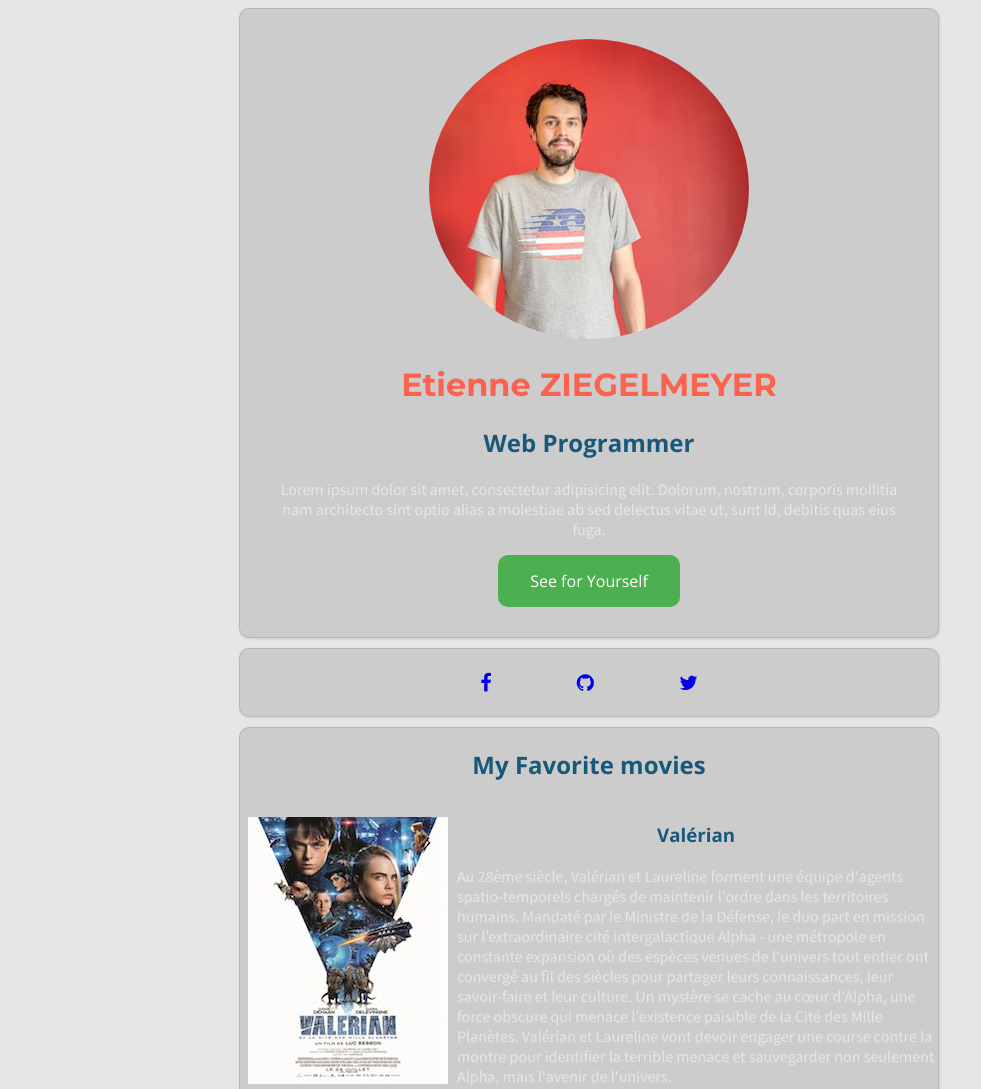
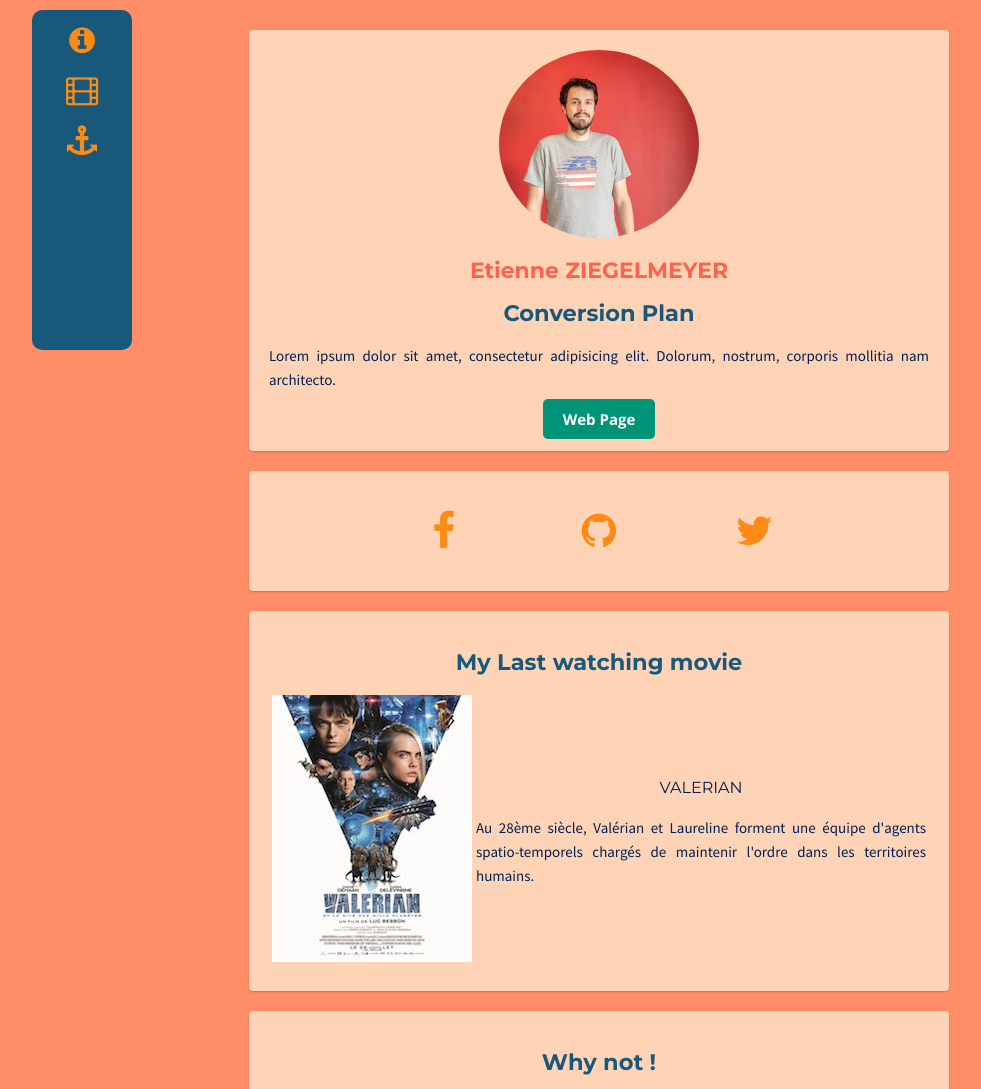
Before and after one commit to Ethan081/profile, a plain HTML site: page index.html in a window 1280 px wide. Shown: the top 1089 px of the page, without its empty margins (51-1032 px from the left). Drawn offline with nearby package versions, Linux system fonts and the light colour scheme.

Commit message:
my profile page

```diff
--- a/index.html
+++ b/index.html
@@ -9,24 +9,33 @@
   </head>
 
   <body>
+    <div id="sidebar">
+    <ul>
+      <li><a href="#about"><i class="fa fa-info-circle" aria-hidden="true"></i></a></li>
+      <li><a href="#movies"><i class="fa fa-film" aria-hidden="true"></i></a></li>
+      <li><a href="#anchor"><i class="fa fa-anchor" aria-hidden="true"></i></a></li>
+    </ul>
+
+    </div>
+
+    <div id="page-content">
 
       <div class="container">
 
-    <div class="card align-center">
-      <img class="img-circle" src="images/WEtienne.jpg" alt="">
+        <div class="card text-center" id="about">
+          <img src="images/WEtienne.jpg" alt="Portrait EZ" class="img-circle">
           <h1>Etienne ZIEGELMEYER</h1>
-
-      <h2>Web Programmer</h2>
+          <h2>Conversion Plan</h2>
 
           <p>
-        Lorem ipsum dolor sit amet, consectetur adipisicing elit. Dolorum, nostrum, corporis mollitia nam architecto sint optio alias a molestiae ab sed delectus vitae ut, sunt id, debitis quas eius fuga.
+            Lorem ipsum dolor sit amet, consectetur adipisicing elit. Dolorum, nostrum, corporis mollitia nam architecto.
           </p>
 
-      <a href="www.lewagon.org" class="button">See for Yourself</a>
+          <a href="https://jsbin.com" class="btn-green">Web Page</a>
         </div>
 
-    <div class="social">
-      <ul class="align-center">
+        <div class="card text-center">
+          <ul class="list-inline">
             <li>
               <a href="https://fr-fr.facebook.com/"><i class="fa fa-facebook"></i></a>
             </li>
@@ -40,31 +49,53 @@
         </div>
 
 
-    <div class="table-movie">
-      <h2>My Favorite movies</h2>
+        <div class="card" id="movies">
+          <h2>My Last watching movie</h2>
           <table>
             <tbody>
               <tr>
-              <td class="image_movie">
+                  <td>
                     <img src="images/valerian.jpg" alt="valerian_movie_picture">
                   </td>
-              <td class="image_movie">
-                <h3>Valérian</h3>
+                  <td>
+                    <h3>VALERIAN</h3>
                     <p>
-                Au 28ème siècle, Valérian et Laureline forment une équipe d'agents spatio-temporels chargés de maintenir l'ordre dans les territoires humains. Mandaté par le Ministre de la Défense, le duo part en mission sur l’extraordinaire cité intergalactique Alpha - une métropole en constante expansion où des espèces venues de l'univers tout entier ont convergé au fil des siècles pour partager leurs connaissances, leur savoir-faire et leur culture. Un mystère se cache au cœur d'Alpha, une force obscure qui menace l'existence paisible de la Cité des Mille Planètes. Valérian et Laureline vont devoir engager une course contre la montre pour identifier la terrible menace et sauvegarder non seulement Alpha, mais l'avenir de l'univers.
+                    Au 28ème siècle, Valérian et Laureline forment une équipe d'agents spatio-temporels chargés de maintenir l'ordre dans les territoires humains.
                     </p>
                   </td>
               </tr>
             </tbody>
           </table>
         </div>
-    <div class="link">
+
+        <div class="card">
+          <h2>Why not ! </h2>
+          <table>
+            <tbody>
+              <tr>
+                  <td>
+                    <img src="images/ass_jungle.jpg" alt="_movie_picture">
+                  </td>
+                  <td>
+                    <h3>LES AS DE LA JUNGLE</h3>
+                    <p>
+                    Maurice a tout d’un pingouin… mais le tigre est en lui !
+                    Elevé par une tigresse, ce pingouin loin d’être manchot est devenu un pro du Kung Fu.
+                    Avec ses amis, les As de la jungle, Maurice entend dorénavant faire régner l’ordre et la justice dans la jungle, comme sa mère avant lui.
+                    </p>
+                  </td>
+              </tr>
+            </tbody>
+          </table>
+        </div>
+
+        <div class="card" id="anchor">
           <h2>About this page</h2>
           <p>
           This page has been coded during the <a href="http://www.lewagon.org" target="_blank">FullStack program @LeWagon</a>. That was probably the best experience of my entire life.
           </p>
         </div>
-
+      </div>
     </div>
   </body>
 </html>
--- a/style.css
+++ b/style.css
@@ -1,87 +1,110 @@
 body{
-font-family: 'Open Sans', sans-serif;
-color: #FFFFFF;
-background-color: #E6E6E6;
+  background: #ff8d68;
+  font-family: 'Open Sans', sans-serif;
+  font-weight: 300;
+  color: #001f52;
+  font-size: 15px;
+  line-height: 1.6em;
+}
+
+h1, h2, h3{
+  font-family: 'Montserrat', sans-serif;
 }
 
 h1{
   color: #fc624d;
-  font-family: 'Montserrat', sans-serif;
+  font-size: 22px;
+}
+
+h2{
+  color: #18587a;
   text-align: center;
 }
-
-h2,h3{
-  color: #18587a;
-  font-family: 'Open Sans', sans-serif;
-  text-align: center;
+h3{
+  font-size: 16px;
+  font-weight: 300;
 }
 
 p{
   font-family: 'Source Sans Pro', sans-serif;
-  color: #E6E6E6;
+  text-align: justify;
 }
 
-li{
-  display: inline-block;
-  text-align: center;
+img{
+  width: 200px;
+}
+
+a{
+  color: #fc8a15;
+  text-decoration: none;
+}
+
+a:hover{
+  color: #c06c84;
+  text-decoration: none;
 }
 
 
 /* DIV*/
 .container{
   width: 700px;
-  margin: 0 auto;
+  margin: 30px auto;
 }
-.align-center{
+.card{
+  background: #ffd3b6;
+  text-align: center;
+  padding: 20px;
+  margin-bottom: 20px;
+  border-radius: 4px;
+  box-shadow: 0px 1px 2px 0px rgba(0, 0, 0, 0.2);
+}
+.img-circle{
+  border-radius: 50%;
+}
+.text-center{
   text-align: center;
 }
-.card{
-  padding: 30px;
-  background-color:#CCCCCC;
+.btn-green{
+  background: #009378;
+  color: white;
+  font-weight: bold;
+  padding: 10px 20px;
+  border-radius: 5px;
+}
+.btn-green:hover{
+  color: white;
+  background: #1ee494;
+}
+.list-inline{
+  padding-left: 0px;
+  list-style: none;
+  font-size: 20px;
+}
+.list-inline li{
+  display: inline-block;
+  width: 150px;
+  font-size: 40px;
+}
+#sidebar{
+  color: #ff8d68;
+  position: fixed;
+  width: 100px;
+  top: 10px;
+  bottom: 450px;
+  text-align: center;
+  background:#18587a;
   border-radius: 10px;
-  box-shadow: 1px 1px 3px rgba(0, 0, 0, 0.1);
-  border: 1px solid rgba(0, 0, 0, 0.1);
+  margin-left: 75px
 }
-.image{
-  margin:0 auto;
+#sidebar ul {
+  padding-left: 0px;
+  list-style: none;
+  font-size: 15px;
 }
-.img-circle {
-  height: 300px;
-  border-radius: 50%;
+#sidebar ul li{
+  margin-bottom: 20px;
+  font-size: 30px;
 }
-
-.button{
-  background-color: #4CAF50;
-    border: none;
-    color: white;
-    padding: 15px 32px;
-    text-align: center;
-    text-decoration: none;
-    display: inline-block;
-    font-size: 16px;
-    border-radius: 10px;
+#page-content{
+  margin-left: 20px;
 }
-.social{
-  font-size: 20px;
-  letter-spacing: 40px;
-  margin: 0 auto;
-  background-color:#CCCCCC;
-  margin-top: 10px;
-  margin-bottom: 10px;
-  border-radius: 10px;
-  box-shadow: 1px 1px 3px rgba(0, 0, 0, 0.1);
-  border: 1px solid rgba(0, 0, 0, 0.1);
-}
-.table-movie{
-  border-radius: 10px;
-  box-shadow: 1px 1px 3px rgba(0, 0, 0, 0.1);
-  border: 1px solid rgba(0, 0, 0, 0.1);
-  background-color:#CCCCCC;
-
-}
-.image_movie{
-  padding-left: 6px;
-}
-.link{
-color:#4C4C4C
-}
```
Also changed, not shown: images/ass_jungle.jpg (added). Lines whose indentation alone changed are shown as unchanged.
